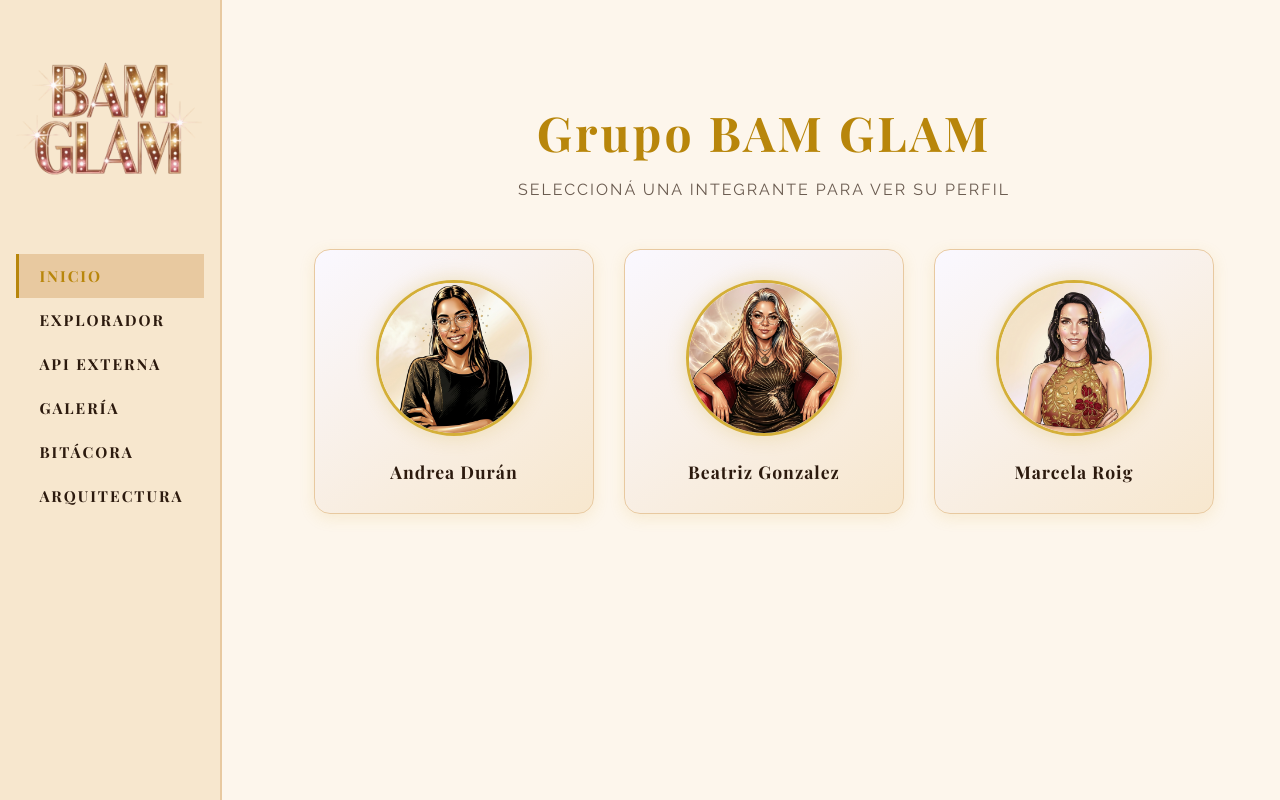
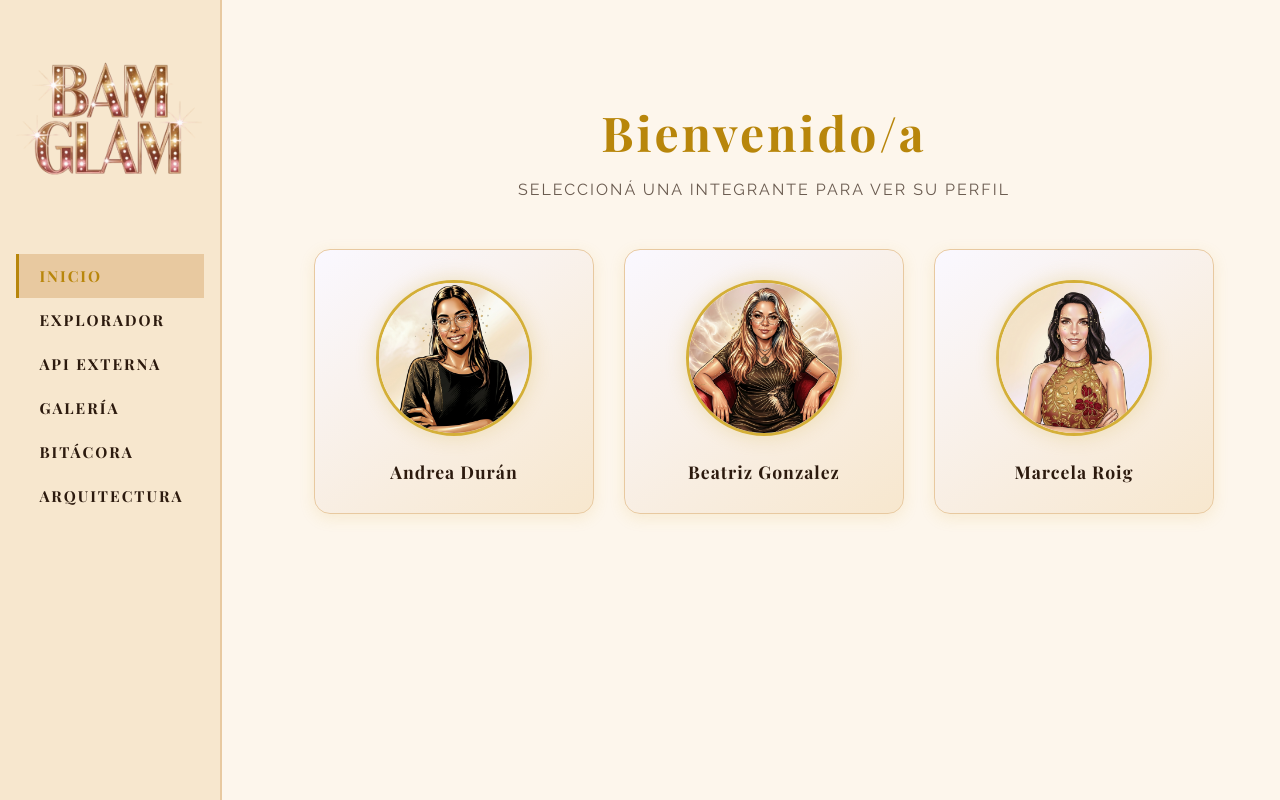
Before and after one commit to roigmar/tp2-fronted-22, a React (Vite) app: page / in a window 1280 px wide. Built offline with nearby package versions, Linux system fonts and the light colour scheme.

Commit message:
add: actualizar texto inicio

```diff
--- a/src/components/Home.jsx
+++ b/src/components/Home.jsx
@@ -7,7 +7,7 @@ const Home = () => {
 
     return (
         <section className="home">
-            <h1 className="home-titulo">Grupo BAM GLAM</h1>
+            <h1 className="home-titulo">Bienvenido/a</h1>
             <p className="home-subtitulo">Seleccioná una integrante para ver su perfil</p>
 
             <div className="home-grid">
```
